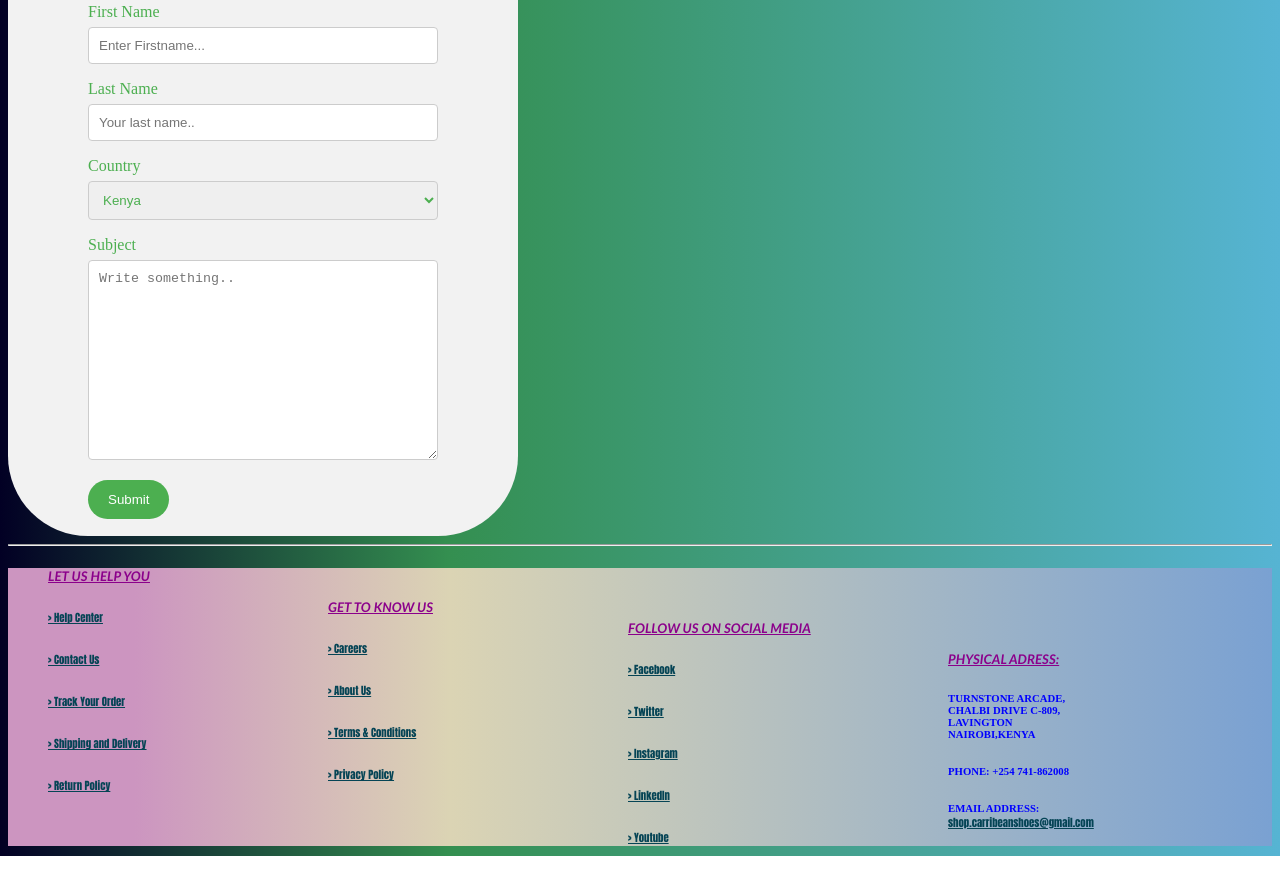
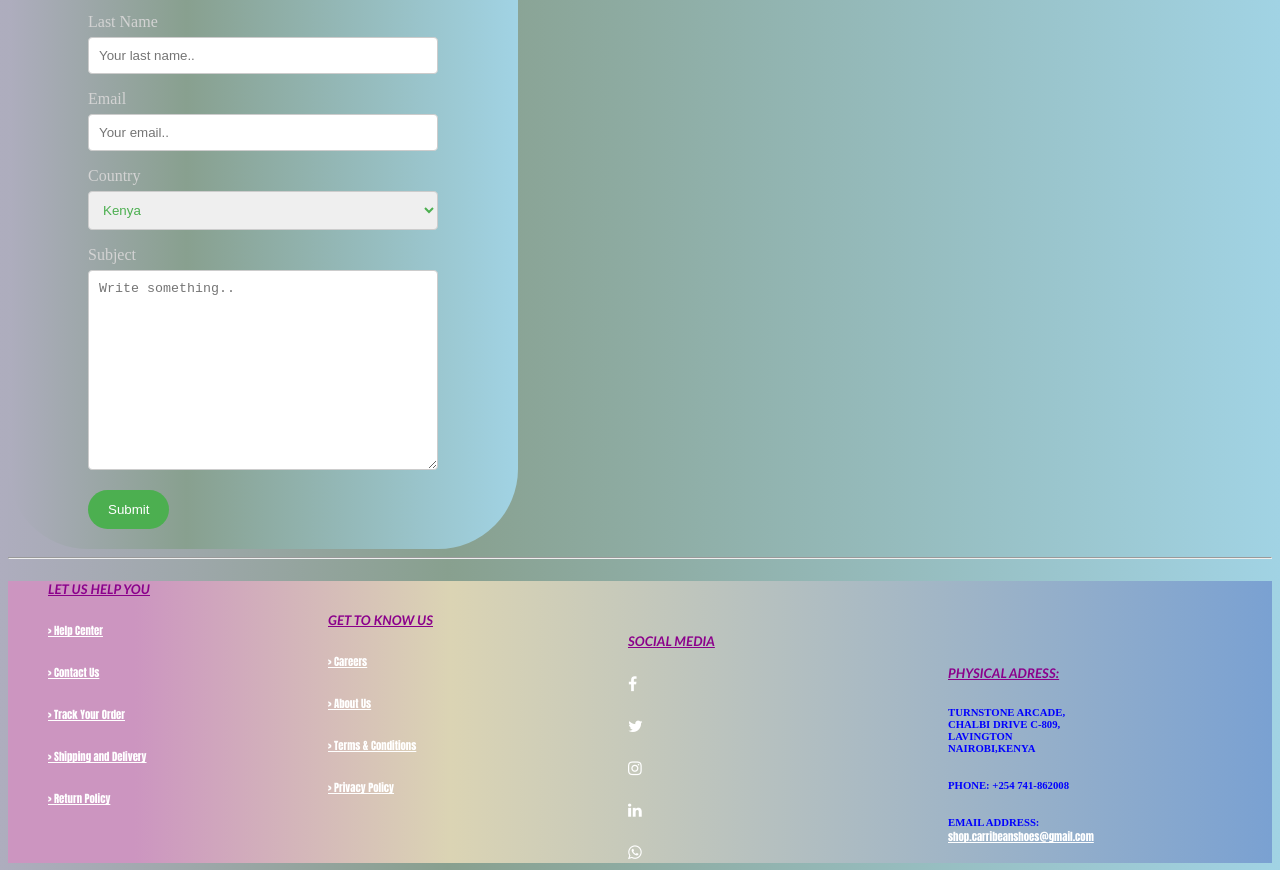
Before and after one commit to alyjahndungu/Online-Shoes-Boutique, a plain HTML site: page contacts.html in a window 1280 px wide. Shown: the part 1001-1871 px from the top of the page. Drawn offline with nearby package versions, Linux system fonts and the light colour scheme.

Commit message:
i changed the background and added some bootstrap

```diff
--- a/contacts.html
+++ b/contacts.html
@@ -5,6 +5,8 @@
   <meta charset="UTF-8">
   <meta name="viewport" content="width=device-width, initial-scale=1.0">
   <meta http-equiv="X-UA-Compatible" content="ie=edge">
+  <link rel="stylesheet" href="https://cdnjs.cloudflare.com/ajax/libs/animate.css/3.7.2/animate.min.css">
+  <link rel="stylesheet" href="https://cdnjs.cloudflare.com/ajax/libs/font-awesome/4.7.0/css/font-awesome.min.css">
   <link rel="stylesheet" href="style.css">
   <link rel="stylesheet" href="animate.min.css">
   <title>Contacts</title>
@@ -20,7 +22,6 @@
       <li><a href="contacts.html">CONTACT US</a></li>
       <li><a href="about.html">ABOUT US</a></li>
     </ul>
-    <input type="text" name="search" class="search-aminated" placeholder="Search..">
   </div>
   <hr>
   <div class="contact-one">
@@ -31,9 +32,6 @@
       <a href="index.html">HOME</a>
       <a href="contacts.html">CONTACTS</a>
 
-      <div class="contact-top-left">
-        <a href="index.html">CARRIBEAN</a>
-      </div>
     </div>
 
   </div>
@@ -69,6 +67,9 @@
 
     <label for="lname">Last Name</label>
     <input type="text" id="lname" name="lastname" placeholder="Your last name..">
+
+    <label for="EMAIL">Email</label>
+    <input type="email" id="email" name="email" placeholder="Your email..">
 
     <label for="country">Country</label>
     <select id="country" name="country">
@@ -119,13 +120,18 @@
           </div>
 <div class="social-footer">
     <li>
-        <h5>FOLLOW US ON SOCIAL MEDIA</h5>
-        <h6><a href="#">> Facebook</a> </h6>
-        <h6><a href="#">> Twitter</a></h6>
-        <h6><a href="#">> Instagram</a></h6>
-        <h6><a href="#">> LinkedIn</a></h6>
-        <h6><a href="#">> Youtube</a></h6>
+        <h5>SOCIAL MEDIA</h5>
+        <a class="active" href="#"><i class="fa fa-facebook"></i></a>
+        <br/>
+        <a href="#"><i class="fa fa-twitter"></i></a>
+        <br/>
+        <a href="#"><i class="fa fa-instagram"></i></a>
+        <br/>
+        <a href="#"><i class="fa fa-linkedin"></i></a>
+        <br/>
+        <a href="#"><i class="fa fa-whatsapp"></i></a>
       </li>
+
 
     </li>
 
--- a/style.css
+++ b/style.css
@@ -2,7 +2,7 @@
 /*Setting up the web screen responsiveness*/
 
     body {
-        background-image: linear-gradient(90deg, #020024 0%, #348f50 35%,#56b4d3 100%);
+        background-image: linear-gradient(90deg, #aeadbe 0%, #88a08f 35%,#a1d3e4 100%);
     }
 
 
@@ -50,12 +50,15 @@
     text-align: center;
     background-attachment: fixed;
 }
+.navbar{
+    background-image: linear-gradient(90deg,  #490738  0%, #606d6c 35%,  #77a1d3 100%);
+}
 
 
 .intro-text{
     padding-left: 50px;
     margin-top: -370px;
-    background-image: linear-gradient(90deg,  #e684ce  0%, #79cbca 35%,  #77a1d3 100%);
+    background-image: linear-gradient(90deg,  #490738  0%, #606d6c 35%,  #77a1d3 100%);
 }
 
 
@@ -64,6 +67,7 @@
     color: #fff;
     font-family: Impact, Haettenschweiler, 'Arial Narrow Bold', sans-serif;
     font-size: 20px;
+    font: 2em sans-serif;
 }
 
 /*Adding amination to body*/
@@ -125,6 +129,9 @@
     background-color: #D3D3D3;
 }
 
+.homepage{
+    background-image: linear-gradient(90deg,  #490738  0%, #606d6c 35%,  #77a1d3 100%);
+}
 .homepage h5{
     text-align: center;
     color: #38A1F3;
@@ -313,7 +320,7 @@ text-decoration: line-through;
 .footer-section li a{
 
     font-family: Impact, Haettenschweiler, 'Arial Narrow Bold', sans-serif;
-    color: rgb(5, 68, 85);
+    color: #fff;
     display: block;
 
 }
@@ -366,6 +373,18 @@ input[type=text], select, textarea {
 
   }
 
+  input[type=email], select, textarea {
+    width: 100%; /* Full width */
+    padding: 10px; /* Some padding */
+    border: 1px solid #ccc; /* Gray border */
+    border-radius: 4px; /* Rounded borders */
+    box-sizing: border-box; /* Make sure that padding and width stays in place */
+    margin-top: 6px; /* Add a top margin */
+    margin-bottom: 16px; /* Bottom margin */
+    resize: vertical /* Allow the user to vertically resize the textarea (not horizontally) */
+
+  }
+
   /* Style the submit button with a specific background color etc */
   input[type=submit] {
     background-color: #4CAF50;
@@ -385,15 +404,15 @@ input[type=text], select, textarea {
   /* Add a background color and some padding around the form */
   .contact-form {
     border-radius: 5em;
-    background-color: #f2f2f2;
+    background-image: linear-gradient(90deg, #aeadbe 0%, #88a08f 35%,#a1d3e4 100%);
     padding: 80px;
     width: 350px;
-    height: 520px;
+    height: 600px;
 
   }
   /*add styles to the labels*/
 .contact-form label{
-    color: #4CAF50;
+    color: #D3D3D3;
 
 }
 
```
Also changed, not shown: about.html (+14 -7 lines), index.html (+12 -6 lines), shop.html (+2 -0 lines).
